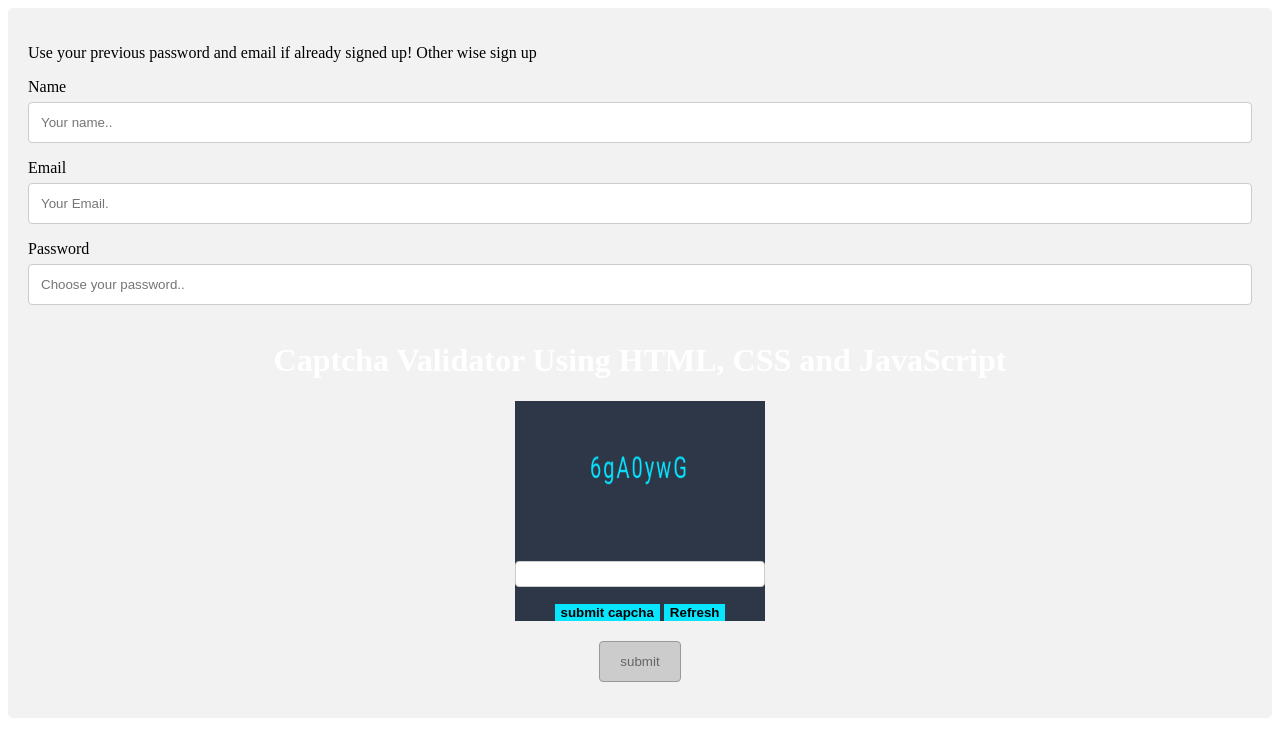
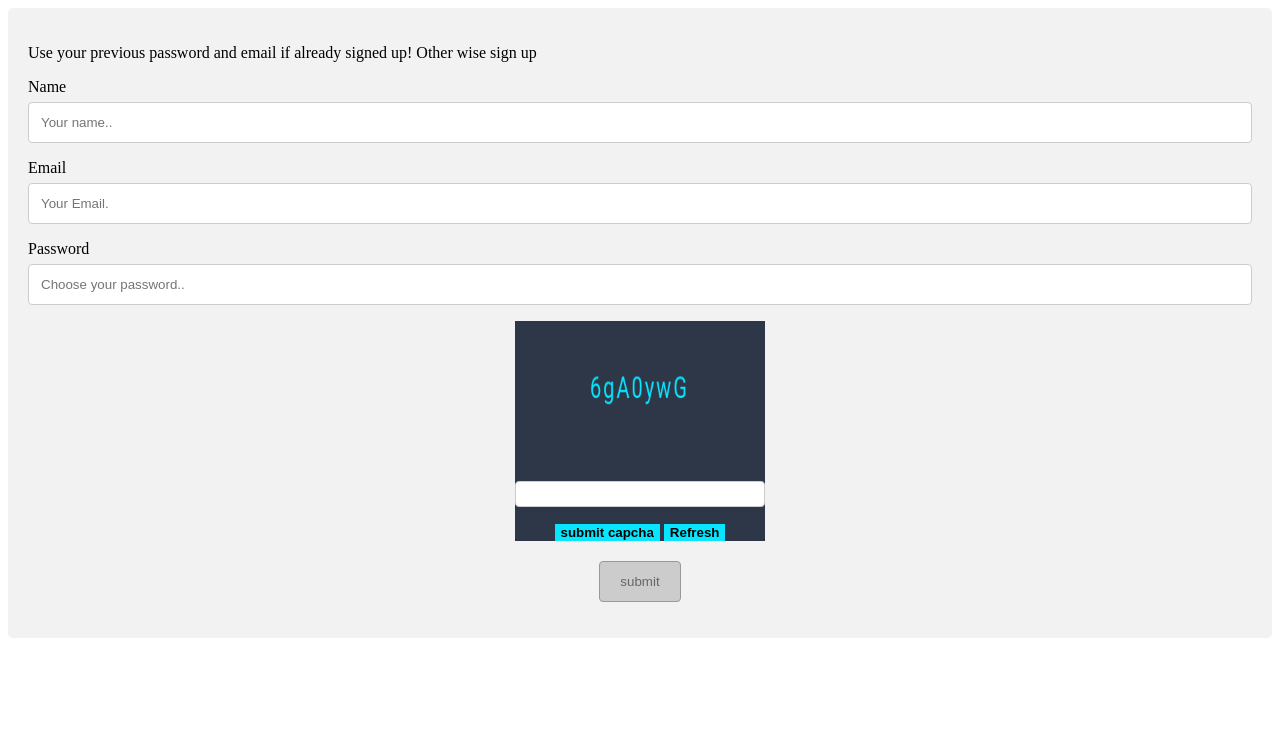
Before and after one commit to AsfarHorani/web-task-using-pure-node-js, a website: page view/register.html in a window 1280 px wide. Drawn offline with Linux system fonts and the light colour scheme; files that its build step writes are made by us from their sources; files whose address does not match are found by name.

Commit message:
make it better new two

```diff
--- a/view/register.html
+++ b/view/register.html
@@ -25,7 +25,7 @@
       <input type="password" id="lname" name="password" placeholder="Choose your password..">
 
       <div class="center">
-        <h1 id="captchaHeading">Captcha Validator Using HTML, CSS and JavaScript</h1>
+
         <div id="captchaBackground">
         <canvas id="captcha">captcha text</canvas>
         <input id="textBox" type="text" name="text">
```
